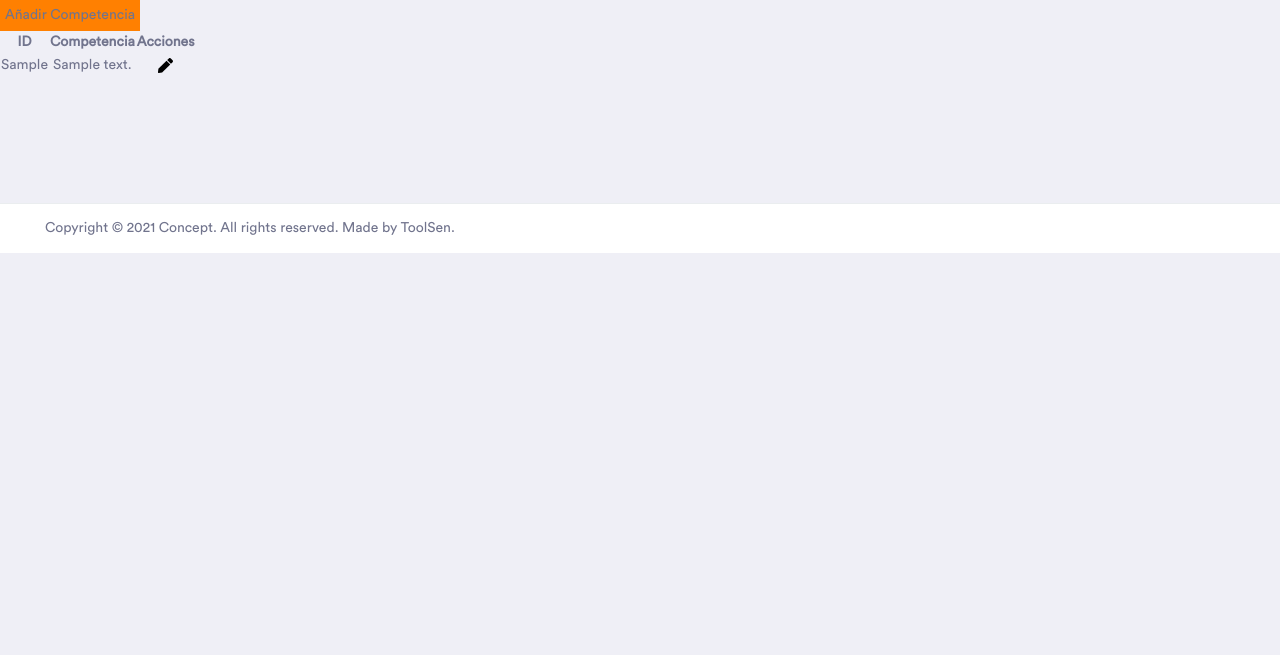
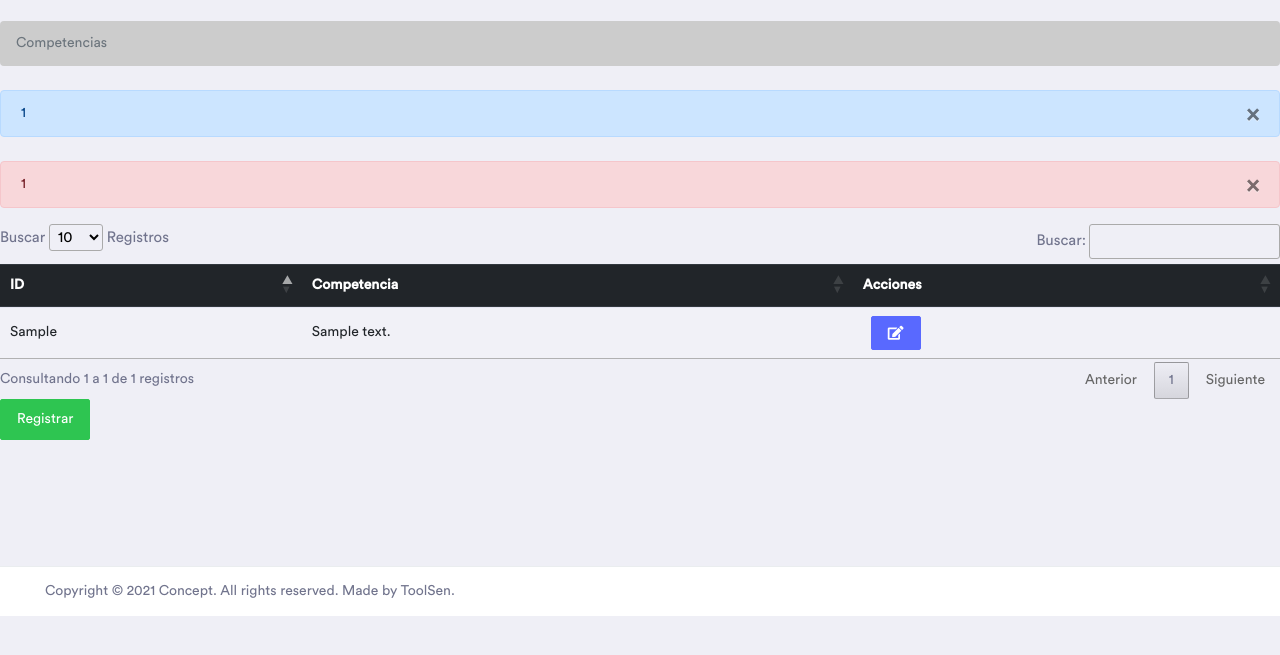
Before and after one commit to danielpzbt/ToolSen, a PHP site: template MVC/view/Competencia/consult.php in a window 1280 px wide. Shown: the top 655 px of the page. Run offline with PHP 8.4, Linux system fonts and the light colour scheme; the visitor is signed in with stand-in values (Sample User, id 1); the template is opened without the code that fills it: most values are stand-ins (such as "Sample title", 1, 10 or a date in 2020); data that the repository does not hold is empty; some libraries are stand-ins or nearby versions; some web fonts are replaced.

Commit message:
Modificar CRUD Competencia y Resultado Apr
Añadir la librería data-table según como se viene trabajando en el resto
de consultas de los demás módulos.

También organizar las acciones y el botón de registrar con modal.

```diff
--- a/MVC/view/Competencia/consult.php
+++ b/MVC/view/Competencia/consult.php
@@ -1,13 +1,68 @@
-<a type="button" id="modal" data-toggle="modal" data-target="#exampleModal" data-url="<?php echo getURL("Competencia", "Competencia", "getInsertModal", false, "ajax") ?>">
-    <div style="background-color: #FF8001;padding:5px;">
-        <p style="margin:0;">Añadir Competencia</p>
+<br>
+<nav aria-label="breadcrumb">
+    <ol class="breadcrumb">
+        <li class="breadcrumb-item active" aria-current="page">Competencias</li>
+    </ol>
+</nav>
+
+<!-- Mensaje Insertar -->
+<?php
+
+if (isset($_SESSION['mensaje'])) {
+?>
+    <div class="alert alert-success alert-dimissible fade show mt-4" id="alerta" role="alert">
+        <?= $_SESSION['mensaje'] ?>
+        <button type="button" class="close" data-dismiss="alert" aria-label="Close">
+            <span aria-hidden="true">&times;</span>
+
+        </button>
     </div>
-</a>
-<table style="text-align: center;">
-    <thead>
-        <th>ID</th>
-        <th>Competencia</th>
-        <th>Acciones</th>
+<?php
+    unset($_SESSION['mensaje']);
+}
+?>
+
+<!-- Mensaje Actualizar -->
+<?php
+
+if (isset($_SESSION['mensajeUpdate'])) {
+?>
+    <div class="alert alert-primary alert-dimissible fade show mt-4" id="alerta" role="alert">
+        <?= $_SESSION['mensajeUpdate'] ?>
+        <button type="button" class="close" data-dismiss="alert" aria-label="Close">
+            <span aria-hidden="true">&times;</span>
+
+        </button>
+    </div>
+<?php
+    unset($_SESSION['mensajeUpdate']);
+}
+?>
+
+<!-- Mensaje Eliminar -->
+<?php
+
+if (isset($_SESSION['mensajeDelete'])) {
+?>
+    <div class="alert alert-danger alert-dimissible fade show mt-4" id="alerta" role="alert">
+        <?= $_SESSION['mensajeDelete'] ?>
+        <button type="button" class="close" data-dismiss="alert" aria-label="Close">
+            <span aria-hidden="true">&times;</span>
+
+        </button>
+    </div>
+<?php
+    unset($_SESSION['mensajeDelete']);
+}
+?>
+
+<table class="table table-hover table-striped mt-3 table-light" id="tabla">
+    <thead class="thead-dark">
+        <tr>
+            <th>ID</th>
+            <th>Competencia</th>
+            <th>Acciones</th>
+        </tr>
     </thead>
 
     <tbody>
@@ -17,16 +72,19 @@
                 echo "<td>" . $comp['CompCod'] . "</td>";
                 echo "<td>" . $comp['CompDesc'] . "</td>";
                 echo "<td>
-                    <a id='modal' data-toggle='modal' style='cursor:pointer;' data-target='#exampleModal' data-url='" . getURL('Competencia', 'Competencia', 'getUpdateModal', array("CompCod"=>$comp['CompCod']), 'ajax') . "'>
-                        <svg id='edit' xmlns='http://www.w3.org/2000/svg' viewBox='0 0 445.08 444.8' style='height:15px'>
-                            <title>Edit</title>
-                            <path class='cls-1' d='M391.2,219.75,149.57,461.37l-99,11s-22.72,1.25-23.14-22.93L38.93,349.8,280.55,108.18Z' transform='translate(-27.46 -27.6)'/>
-                            <path class='cls-1' d='M299.52,88.59,411.16,200.22l49.2-49.2s27.41-27.41,0-59.31L408.08,39.44s-27.88-26.63-58.94,0Z' transform='translate(-27.46 -27.6)'/>
-                        </svg>
-                    </a>
+                    <button  id='editarModal' data-url='" . getUrl("Competencia", "Competencia", "getUpdateModal", array("CompCod"=>$comp['CompCod']), "ajax") .
+                    "' type='button' class='btn btn-primary fas fa-edit ml-2 mr-2'></button>
                 </td>";
             echo "</tr>";
         }
         ?>
     </tbody>
 </table>
+
+<div class="row">
+    <div class="col-md-3">
+        <button type="button" id="modal" class="btn btn-success" data-toggle="modal" data-target="#exampleModal" data-url="<?php echo getUrl("Competencia", "Competencia", "getInsertModal", false, "ajax") ?>">
+            Registrar
+        </button>
+    </div>
+</div>
```
Also changed, not shown: MVC/view/ResultadoAprendizaje/consult.php (+73 -14 lines).
